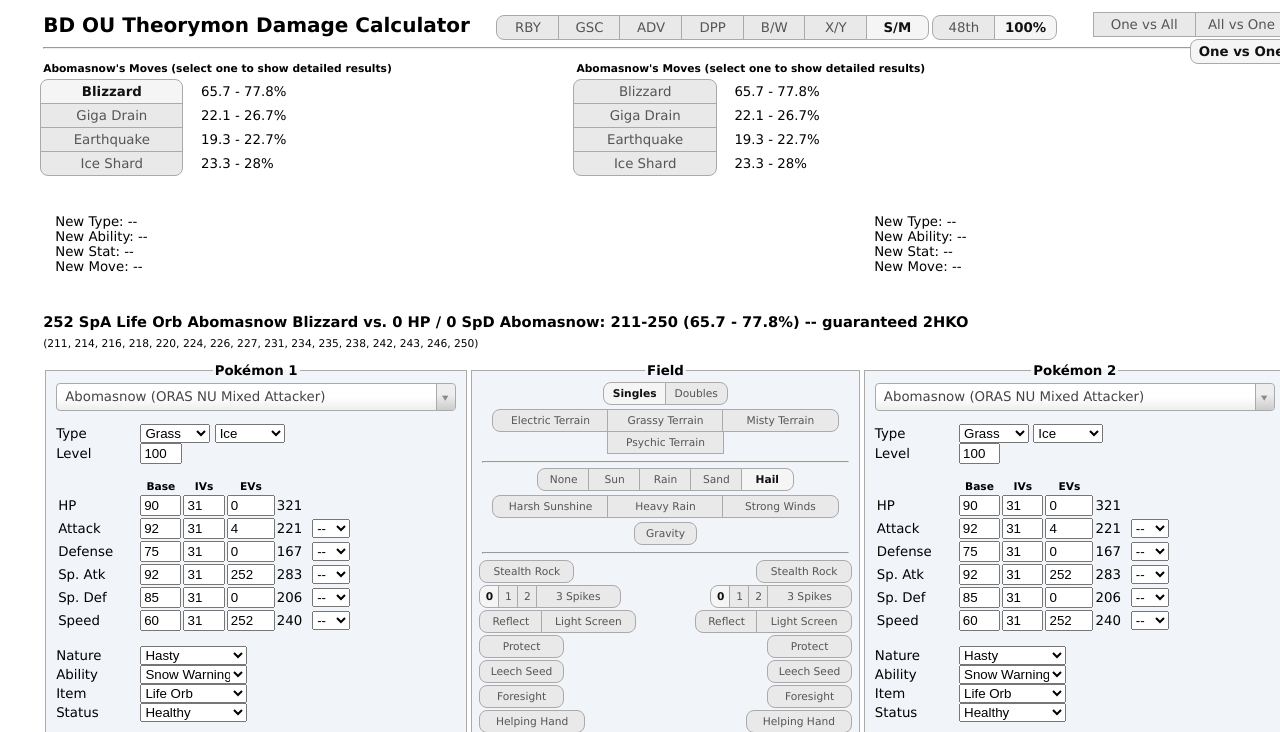
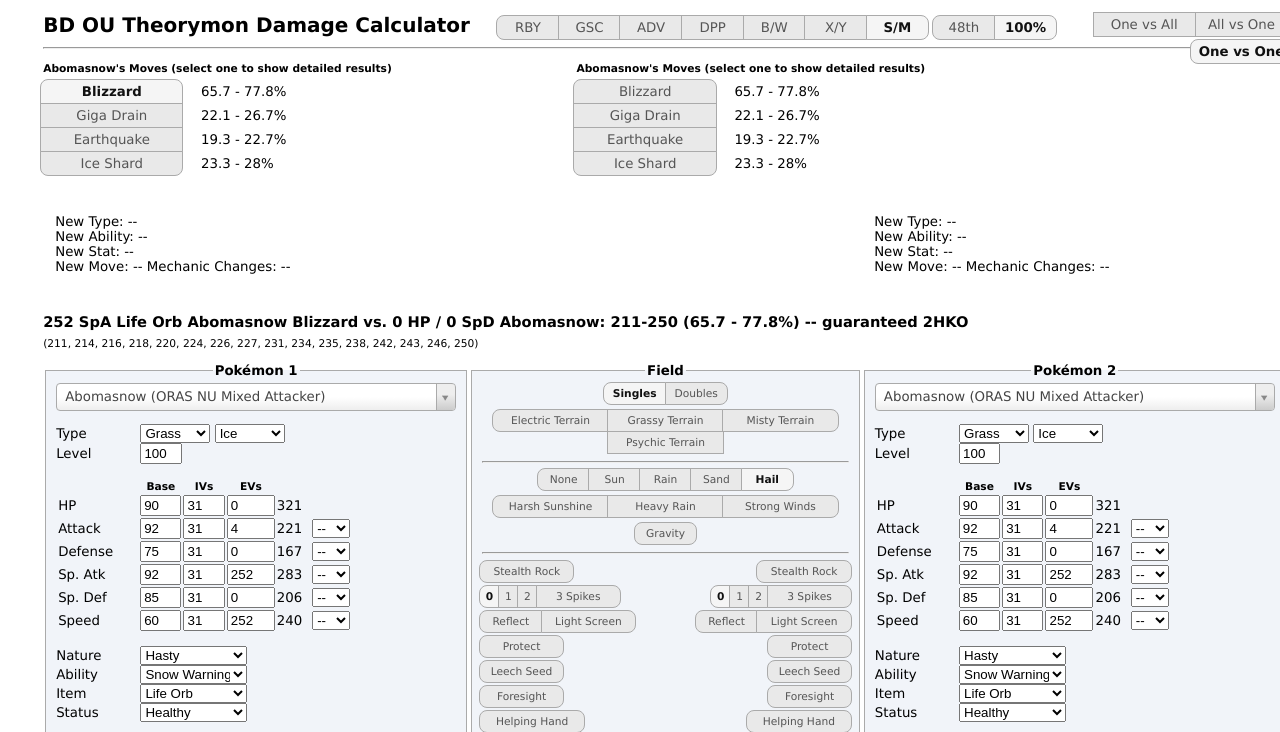
Before and after one commit to 5-4-K/5-4-K.github.io, a plain HTML site: page index.html in a window 1280 px wide. Shown: the part 68-800 px from the top of the page. Drawn offline with Linux system fonts and the light colour scheme.

Commit message:
Update index.html

```diff
--- a/index.html
+++ b/index.html
@@ -107,12 +107,14 @@
                 <label id="newAbility">New Ability:</label><br/>
                 <label id="newStat">New Stat:</label><br/>
                 <label id="newMove">New Move:</label>
+                <label id="newMechanic">Mechanic Changes:</label>
             </div>
             <div class="theorymon-mods-info-col">
                 <label id="newType2">New Type2:</label><br/>
                 <label id="newAbility2">New Ability2:</label><br/>
                 <label id="newStat2">New Stat2:</label><br/>
                 <label id="newMove2">New Move2:</label>
+                <label id="newMechanic2">Mechanic Changes:</label>
             </div>
         </div>
     </div>
```
